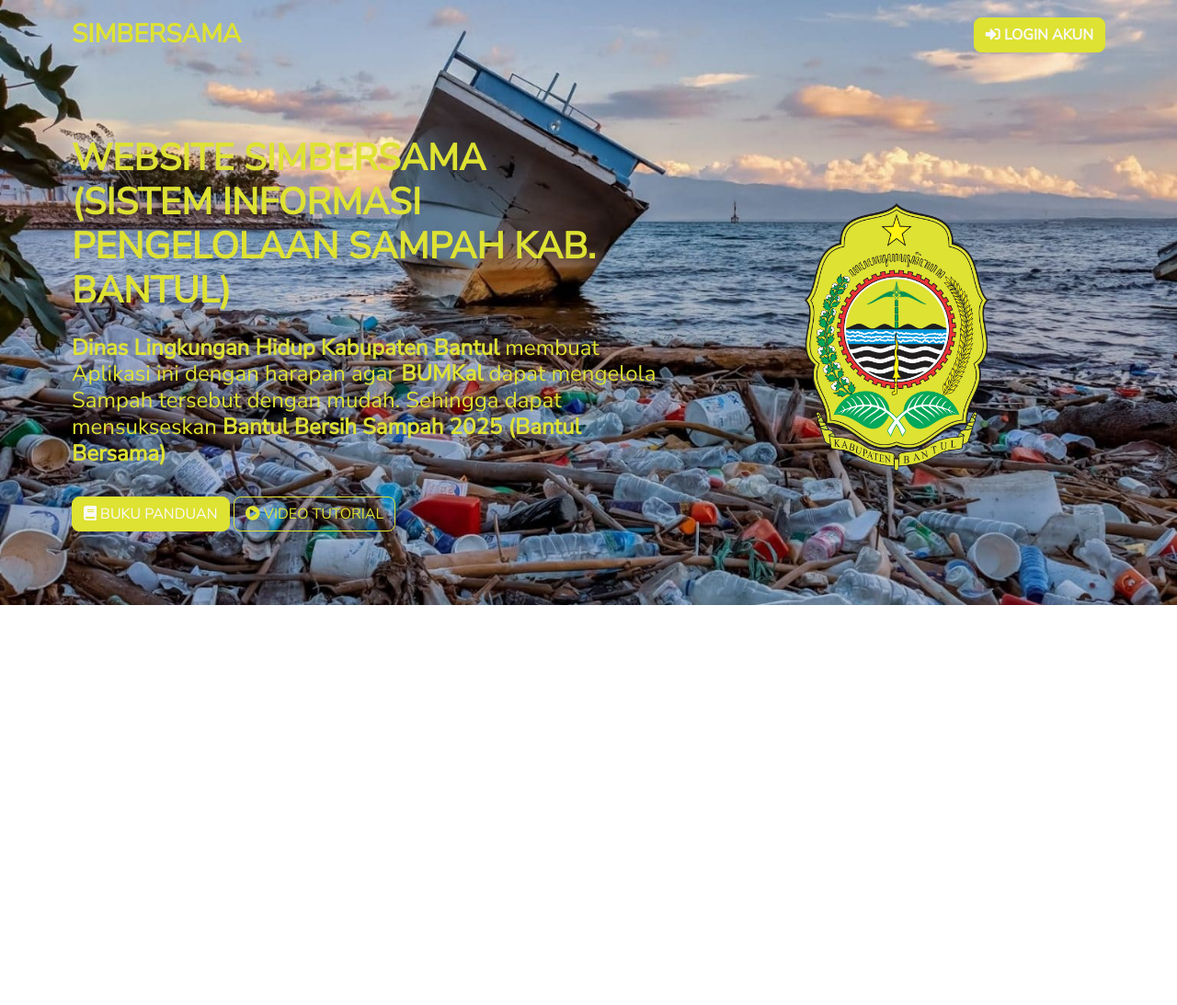
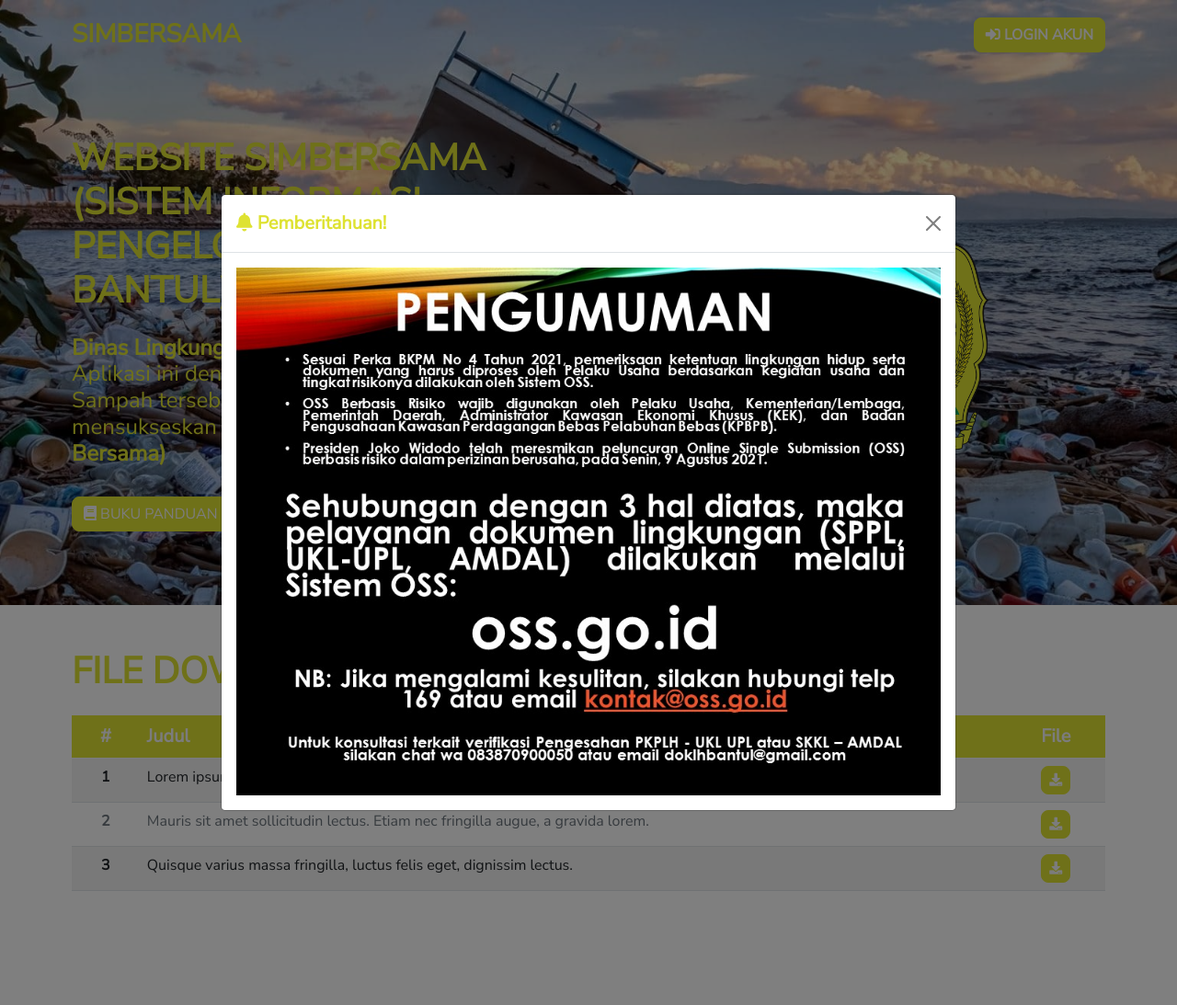
Before and after one commit to arpateam/P000015, a PHP site: page / in a window 1280 px wide. Shown: the whole page at 92% size. Run offline with PHP 8.4, Linux system fonts and the light colour scheme; data that the repository does not hold is empty; some libraries are stand-ins or nearby versions.

Commit message:
17 - 19 September 2022 (Membuat Konten Download & Notifikasi Pop-Up)

```diff
--- a/index.php
+++ b/index.php
@@ -36,6 +36,28 @@
     <base href="">
 </head>
 <body>
+
+    <!-- Pemberitahuan Pop-Up -->
+    <div class="modal fade" id="notification" data-bs-backdrop="static" data-bs-keyboard="false" tabindex="-1" aria-labelledby="staticBackdropLabel" aria-hidden="true">
+        <div class="modal-dialog modal-dialog-centered modal-lg">
+            <div class="modal-content">
+                <div class="modal-header">
+                    <h5 class="modal-title fw-bolder text-warning"><i class="fas fa-bell"></i> Pemberitahuan!</h5>
+                    <button type="button" class="btn-close" data-bs-dismiss="modal" aria-label="Close"></button>
+                </div>
+                <div class="modal-body">
+                    <img src="assets/img/pemberitahuan/pemberitahuan-1-279.jpeg" alt="Informasi Tentang pemberitahuan-1-279" class="img-fluid">
+                </div>
+            </div>
+        </div>
+    </div>
+    <script>
+        var test_modal = new bootstrap.Modal(
+            document.getElementById('notification')
+        )
+        test_modal.show()
+    </script>
+    <!-- Pemberitahuan Pop-Up -->
 
     <div class="container-fluid bg-container-fluid p-0">
         <nav class="container-fluid navbar navbar-expand-lg bg-warning-transparent navbar-dark">
@@ -91,6 +113,45 @@
         </header>
     </div>
 
+    <section class="container-fluid py-5">
+        <div class="container px-0 px-sm-2 text-muted">
+            <h1 class="fw-bolder text-warning">FILE DOWNLOAD</h1>
+
+            <table class="table table-striped text-muted mt-4">
+                <thead>
+                    <tr class="bg-warning fs-5 text-light">
+                        <th scope="col" class="text-center px-3">#</th>
+                        <th scope="col">Judul</th>
+                        <th scope="col" class="text-center px-3">File</th>
+                    </tr>
+                </thead>
+                <tbody>
+                    <tr>
+                        <th scope="row" class="text-center">1</th>
+                        <td>Lorem ipsum dolor sit amet, consectetur adipiscing elit.</td>
+                        <td class="text-center">
+                            <a target="_blank" href="#" title="Download Judul ...." class="btn btn-sm btn-warning"><i class="fas fa-download"></i></a>
+                        </td>
+                    </tr>
+                    <tr>
+                        <th scope="row" class="text-center">2</th>
+                        <td>Mauris sit amet sollicitudin lectus. Etiam nec fringilla augue, a gravida lorem.</td>
+                        <td class="text-center">
+                            <a target="_blank" href="#" title="Download Judul ...." class="btn btn-sm btn-warning"><i class="fas fa-download"></i></a>
+                        </td>
+                    </tr>
+                    <tr>
+                        <th scope="row" class="text-center">3</th>
+                        <td>Quisque varius massa fringilla, luctus felis eget, dignissim lectus.</td>
+                        <td class="text-center">
+                            <a target="_blank" href="#" title="Download Judul ...." class="btn btn-sm btn-warning"><i class="fas fa-download"></i></a>
+                        </td>
+                    </tr>
+                </tbody>
+            </table>
+        </div>
+    </section>
+
     <a href="javascript:" id="return-to-top"><i class="fas fa-angle-up"></i></a>
 
     <!-- GetButton.io widget -->
```
